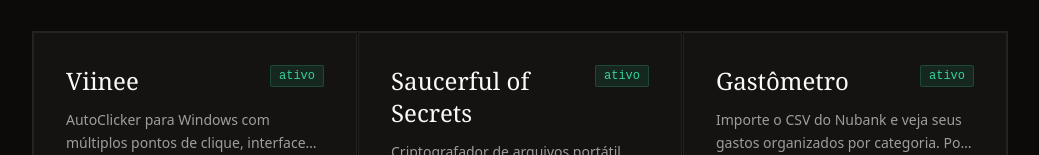
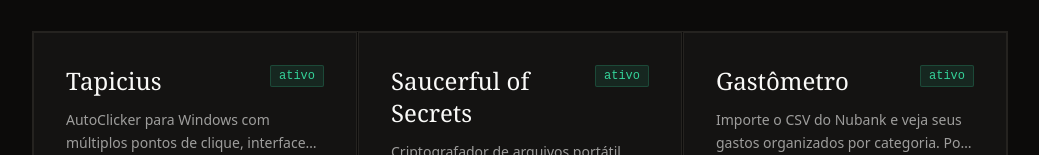
Before and after one commit to CaioJohnston/uteis, a Next.js app: page / in a window 1280 px wide. Shown: the part 633-788 px from the top of the page, without its empty margins (120-1159 px from the left). Built offline with nearby package versions, Linux system fonts and the light colour scheme.

Commit message:
refactor(tools): rename Viinee tool to Tapicius
Update tool slug, name, download URLs, and GitHub repository references to reflect the new Tapicius branding.

```diff
--- a/src/data/tools.ts
+++ b/src/data/tools.ts
@@ -8,8 +8,8 @@
 export const tools: Tool[] = [
   {
     id: "6",
-    slug: "viinee",
-    name: "Viinee",
+    slug: "tapicius",
+    name: "Tapicius",
     description:
       "AutoClicker para Windows com múltiplos pontos de clique, interface gráfica intuitiva e atalhos de teclado.",
     longDescription: `Um AutoClicker simples e eficiente para Windows, desenvolvido em Go com interface gráfica usando a biblioteca Walk.
@@ -33,12 +33,12 @@
     downloads: [
       {
         os: "windows",
-        url: "https://github.com/CaioJohnston/viinee/releases/latest/download/viinee-windows-amd64.exe",
+        url: "https://github.com/CaioJohnston/tapicius/releases/latest/download/tapicius-windows-amd64.exe",
         label: "(.exe)",
       },
     ],
     requirements: "Windows 10+ (64-bit)",
-    githubUrl: "https://github.com/CaioJohnston/viinee",
+    githubUrl: "https://github.com/CaioJohnston/tapicius",
     version: "1.0.0",
     featured: true,
     createdAt: "2026-04-04",
```
